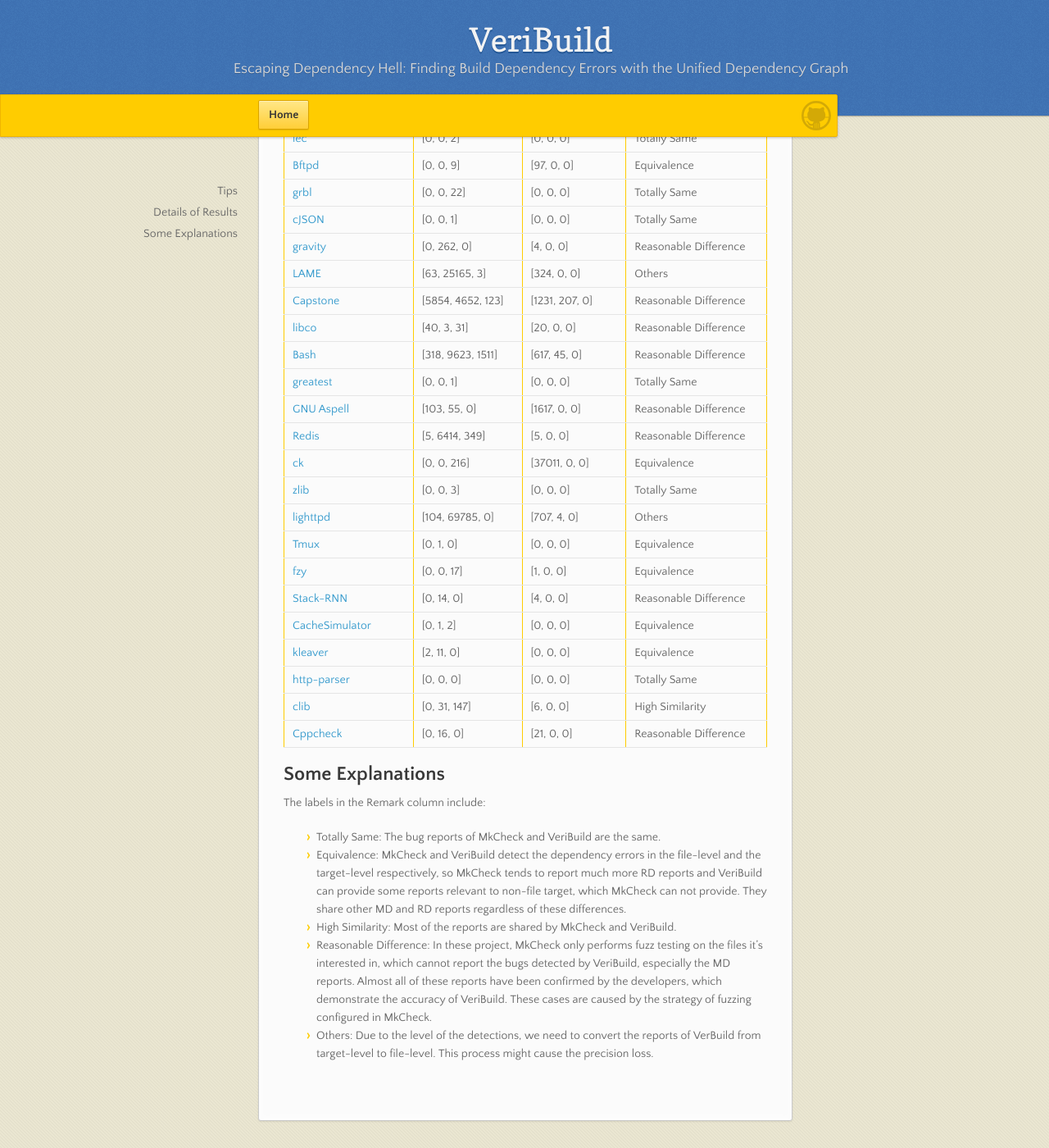
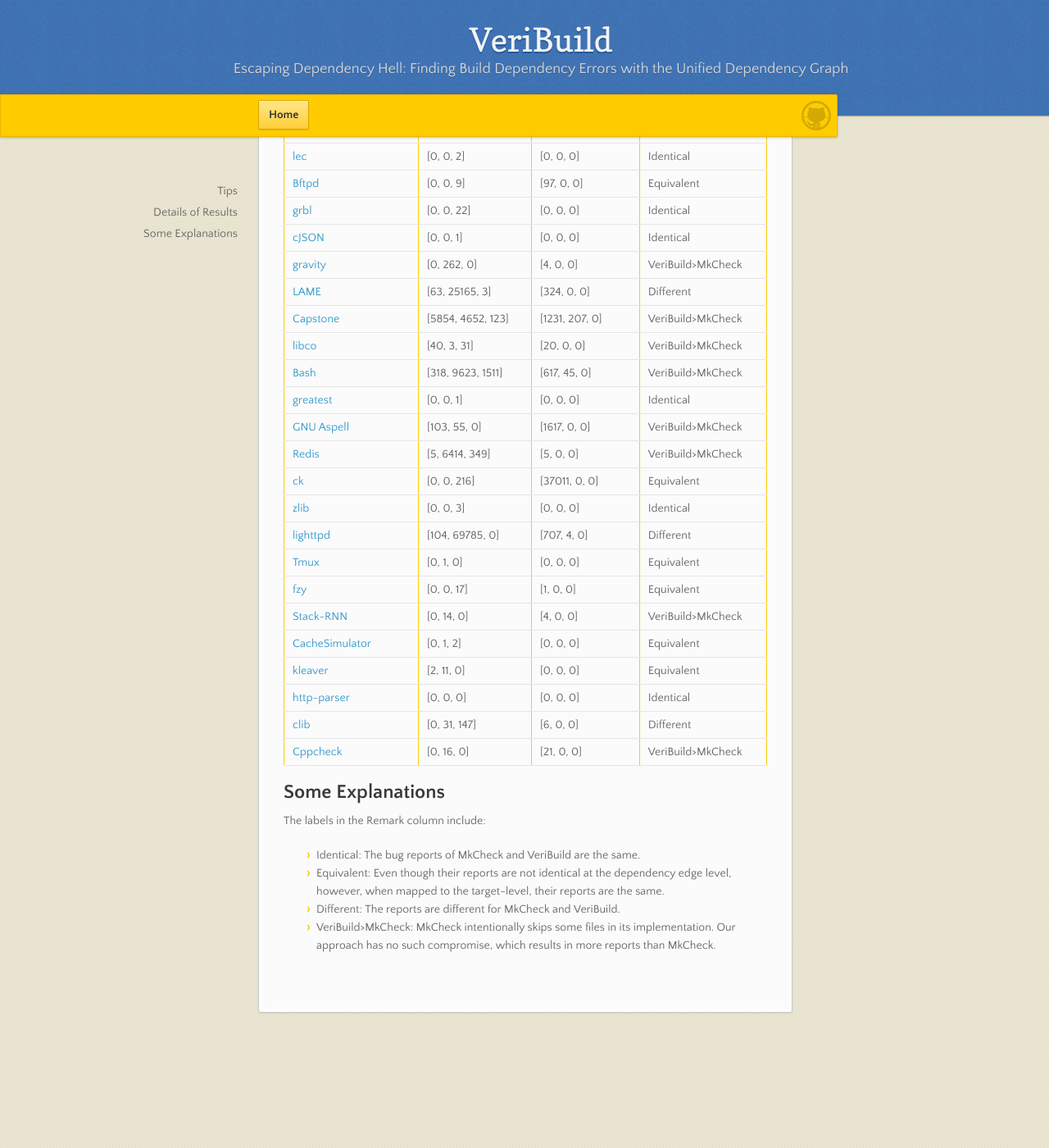
Before and after one commit to veribuild/veribuild.github.io, a Jekyll site: the page built from compare.md, in a window 1280 px wide and 1400 px high, scrolled down 808 px. Shown: the whole window at 82% size. Built offline with Jekyll 4.4.1, drawn with Linux system fonts in a browser that asks for light colours; after the commit the page ends 2083 px from its top, so only the background shows below that; some of the changed text lies outside the part shown.

Commit message:
Fix grammar errors in the description

```diff
--- a/compare.md
+++ b/compare.md
@@ -7,55 +7,54 @@ This page contains the comparison results of VeriBuild and MkCheck.
 
 ## Tips
 
-- We split the results of VeriBuild from target-level to file-level, and tried to match the file-to-file edges with the reports of MkCheck.
-- In the projects including OpenCV, Python and PHP, the report list of MkCheck are too long to  be compared with VeriBuild, so we omitted these reports in the following list.
-- Due to the crashes of MkCheck, the comparison results of LLVM and OpenSSL are not listed.
-- The second column indicates the number of MD reports only provided by MkCheck, MD reports only provided by VeriBuild, and the MD reports both provided by these two tools(in `shared`). The third column indicates the detailed info of RD. The fourth column is the remark indicating the conclusion of the comparison.
+- To compare with MkCheck, which reports missing dependency edges instead of targets, we convert the results of VeriBuild to the file-level records used by MkCheck for comparison.
+- In the projects, including OpenCV, Python, and PHP, MkCheck reports an overwhelmingly amount of missing dep edges (no. of targets X no. of files). We omit the reports for these projects.
+- MkCheck fails to analyze LLVm and OpenSSL; there are no comparison results for these two projects.
+- The second column indicates the number of MDs reported by MkCheck, MDs reported VeriBuild, and MDs that both tools report. The third column indicates the detailed info of RD. The fourth column is the remark indicating the conclusion of the comparison.
 
 ## Details of Results
 
 | Project Name | MD(M,V,shared) | RD(M,V,shared) | Remark |
 | :----------- | :---------- | :--------------- | :------------ |
-| [fastText](compare/fastText.json) | [0, 10, 0] | [0, 0, 0] | Equivalence |
-| [8cc](compare/8cc.json) | [0, 0, 0] | [0, 0, 0]| Totally Same |
-| [Generic-C-Project](compare/Generic-C-Project.json) | [0, 0, 1] | [0, 0, 0] | Totally Same |
-| [neven](compare/neven.json) | [0, 0, 1649] | [0, 0, 0] | Totally Same |
-| [cctz](compare/cctz.json) | [0, 0, 0] | [0, 0, 0] | Totally Same |
-| [mpc](compare/mpc.json) | [0, 22, 0] | [146, 0, 0] | Reasonable Difference |
-| [tig](compare/tig.json) | [0, 0, 0] | [0, 0, 0]| Totally Same |
-| [x86-thing](compare/x86-thing.json) | [0, 0, 76] | [1, 0, 0] | Equivalence |
-| [gwion-util](compare/gwion-util.json) | [0, 0, 0] | [0, 0, 8] | Totally Same |
-| [namespaced_parser](compare/namespaced_parser.json) | [1, 2, 5] | [0, 0, 0] | Equivalence |
-| [lec](compare/lec.json) | [0, 0, 2] | [0, 0, 0] | Totally Same |
-| [Bftpd](compare/bftpd.json) | [0, 0, 9] | [97, 0, 0] | Equivalence |
-| [grbl](compare/grbl.json) | [0, 0, 22] | [0, 0, 0] | Totally Same |
-| [cJSON](compare/cJSON.json) | [0, 0, 1] | [0, 0, 0] | Totally Same |
-| [gravity](compare/gravity.json) | [0, 262, 0] | [4, 0, 0] | Reasonable Difference |
-| [LAME](compare/lame-3.100.json) | [63, 25165, 3] | [324, 0, 0] | Others |
-| [Capstone](compare/capstone.json) | [5854, 4652, 123] | [1231, 207, 0] | Reasonable Difference |
-| [libco](compare/libco.json) | [40, 3, 31] | [20, 0, 0] | Reasonable Difference |
-| [Bash](compare/bash-5.0.json) | [318, 9623, 1511] | [617, 45, 0]| Reasonable Difference |
-| [greatest](compare/greatest.json) | [0, 0, 1] | [0, 0, 0] | Totally Same |
-| [GNU Aspell](compare/aspell.json) | [103, 55, 0] | [1617, 0, 0] | Reasonable Difference |
-| [Redis](compare/redis.json) | [5, 6414, 349] | [5, 0, 0] | Reasonable Difference |
-| [ck](compare/ck.json)  | [0, 0, 216] | [37011, 0, 0] | Equivalence |
-| [zlib](compare/zlib.json) | [0, 0, 3] | [0, 0, 0] | Totally Same |
-| [lighttpd](compare/lighttpd-1.4.53.json) | [104, 69785, 0] | [707, 4, 0] | Others |
-| [Tmux](compare/tmux.json) | [0, 1, 0] | [0, 0, 0]| Equivalence |
-| [fzy](compare/fzy.json) | [0, 0, 17] | [1, 0, 0] | Equivalence |
-| [Stack-RNN](compare/Stack-RNN.json) | [0, 14, 0] | [4, 0, 0] | Reasonable Difference |
-| [CacheSimulator](compare/CacheSimulator.json) | [0, 1, 2] | [0, 0, 0]| Equivalence |
-| [kleaver](compare/kleaver.json) | [2, 11, 0] | [0, 0, 0] | Equivalence |
-| [http-parser](compare/http-parser.json) | [0, 0, 0] | [0, 0, 0] | Totally Same |
-| [clib](compare/clib.json) |[0, 31, 147] | [6, 0, 0]| High Similarity |
-| [Cppcheck](compare/cppcheck-1.87.json) | [0, 16, 0] | [21, 0, 0]| Reasonable Difference |
+| [fastText](compare/fastText.json) | [0, 10, 0] | [0, 0, 0] | Equivalent |
+| [8cc](compare/8cc.json) | [0, 0, 0] | [0, 0, 0]| Identical |
+| [Generic-C-Project](compare/Generic-C-Project.json) | [0, 0, 1] | [0, 0, 0] | Identical |
+| [neven](compare/neven.json) | [0, 0, 1649] | [0, 0, 0] | Identical |
+| [cctz](compare/cctz.json) | [0, 0, 0] | [0, 0, 0] | Identical |
+| [mpc](compare/mpc.json) | [0, 22, 0] | [146, 0, 0] | VeriBuild>MkCheck |
+| [tig](compare/tig.json) | [0, 0, 0] | [0, 0, 0]| Identical |
+| [x86-thing](compare/x86-thing.json) | [0, 0, 76] | [1, 0, 0] | Equivalent |
+| [gwion-util](compare/gwion-util.json) | [0, 0, 0] | [0, 0, 8] | Identical |
+| [namespaced_parser](compare/namespaced_parser.json) | [1, 2, 5] | [0, 0, 0] | Equivalent |
+| [lec](compare/lec.json) | [0, 0, 2] | [0, 0, 0] | Identical |
+| [Bftpd](compare/bftpd.json) | [0, 0, 9] | [97, 0, 0] | Equivalent |
+| [grbl](compare/grbl.json) | [0, 0, 22] | [0, 0, 0] | Identical |
+| [cJSON](compare/cJSON.json) | [0, 0, 1] | [0, 0, 0] | Identical |
+| [gravity](compare/gravity.json) | [0, 262, 0] | [4, 0, 0] | VeriBuild>MkCheck |
+| [LAME](compare/lame-3.100.json) | [63, 25165, 3] | [324, 0, 0] | Different |
+| [Capstone](compare/capstone.json) | [5854, 4652, 123] | [1231, 207, 0] | VeriBuild>MkCheck |
+| [libco](compare/libco.json) | [40, 3, 31] | [20, 0, 0] | VeriBuild>MkCheck |
+| [Bash](compare/bash-5.0.json) | [318, 9623, 1511] | [617, 45, 0]| VeriBuild>MkCheck |
+| [greatest](compare/greatest.json) | [0, 0, 1] | [0, 0, 0] | Identical |
+| [GNU Aspell](compare/aspell.json) | [103, 55, 0] | [1617, 0, 0] | VeriBuild>MkCheck |
+| [Redis](compare/redis.json) | [5, 6414, 349] | [5, 0, 0] | VeriBuild>MkCheck |
+| [ck](compare/ck.json)  | [0, 0, 216] | [37011, 0, 0] | Equivalent |
+| [zlib](compare/zlib.json) | [0, 0, 3] | [0, 0, 0] | Identical |
+| [lighttpd](compare/lighttpd-1.4.53.json) | [104, 69785, 0] | [707, 4, 0] | Different |
+| [Tmux](compare/tmux.json) | [0, 1, 0] | [0, 0, 0]| Equivalent |
+| [fzy](compare/fzy.json) | [0, 0, 17] | [1, 0, 0] | Equivalent |
+| [Stack-RNN](compare/Stack-RNN.json) | [0, 14, 0] | [4, 0, 0] | VeriBuild>MkCheck |
+| [CacheSimulator](compare/CacheSimulator.json) | [0, 1, 2] | [0, 0, 0]| Equivalent |
+| [kleaver](compare/kleaver.json) | [2, 11, 0] | [0, 0, 0] | Equivalent |
+| [http-parser](compare/http-parser.json) | [0, 0, 0] | [0, 0, 0] | Identical |
+| [clib](compare/clib.json) |[0, 31, 147] | [6, 0, 0]| Different |
+| [Cppcheck](compare/cppcheck-1.87.json) | [0, 16, 0] | [21, 0, 0]| VeriBuild>MkCheck |
 
 ## Some Explanations
 
 The labels in the Remark column include:
 
-- Totally Same: The bug reports of MkCheck and VeriBuild are the same.
-- Equivalence: MkCheck and VeriBuild detect the dependency errors in the file-level and the target-level respectively, so MkCheck tends to report much more RD reports and VeriBuild can provide some reports relevant to non-file target, which MkCheck can not provide. They share other MD and RD reports regardless of these differences.
-- High Similarity: Most of the reports are shared by MkCheck and VeriBuild.
-- Reasonable Difference: In these project, MkCheck only performs fuzz testing on the files it's interested in, which cannot report the bugs detected by VeriBuild, especially the MD reports. Almost all of these reports have been confirmed by the developers, which demonstrate the accuracy of VeriBuild. These cases are caused by the strategy of fuzzing configured in MkCheck.
-- Others: Due to the level of the detections, we need to convert the reports of VerBuild from target-level to file-level. This process might cause the precision loss.
+- Identical: The bug reports of MkCheck and VeriBuild are the same.
+- Equivalent: Even though their reports are not identical at the dependency edge level, however, when mapped to the target-level, their reports are the same.
+- Different: The reports are different for MkCheck and VeriBuild.
+- VeriBuild>MkCheck: MkCheck intentionally skips some files in its implementation. Our approach has no such compromise, which results in more reports than MkCheck.
```
Also changed, not shown: index.md (+5 -5 lines), list.md (+6 -6 lines).
